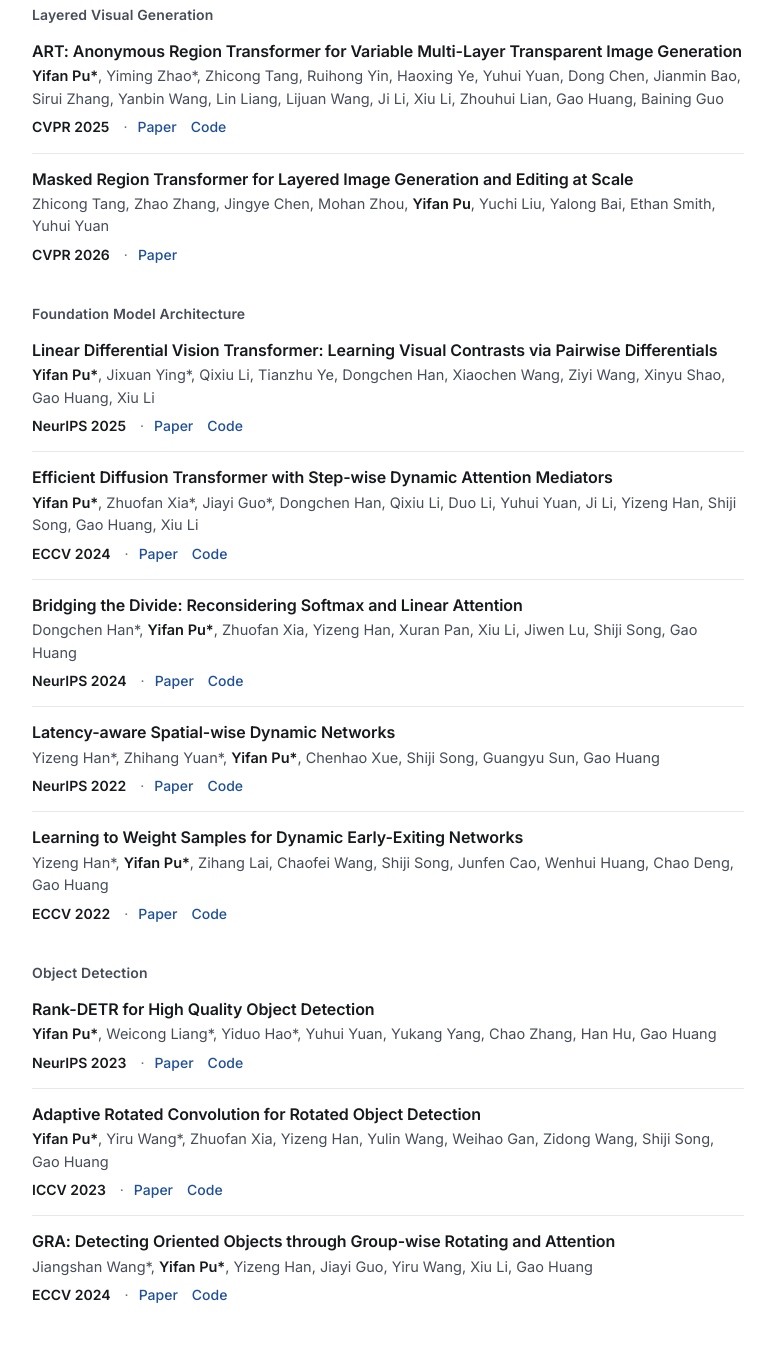
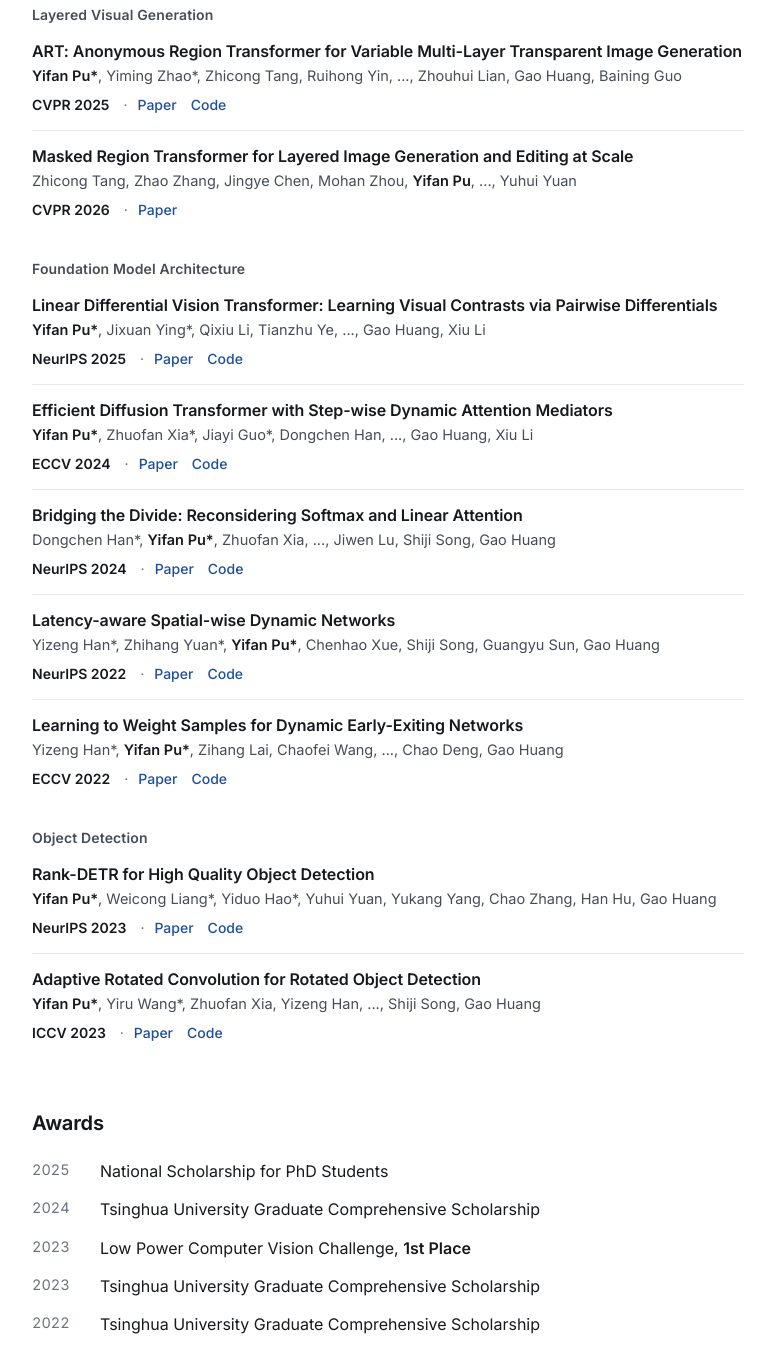
Before and after one commit to yifanpu001/yifanpu001.github.io, a plain HTML site: page index.html in a window 1280 px wide. Shown: the part 720-2067 px from the top of the page, without its empty margins (252-1027 px from the left). Drawn offline with Linux system fonts and the light colour scheme.

Commit message:
Shorten long author lists and remove GRA.
Co-authored-by: Cursor <cursoragent@cursor.com>

```diff
--- a/index.html
+++ b/index.html
@@ -296,12 +296,12 @@
       <div class="pub-list">
         <article class="pub">
           <h3 class="pub-title"><a href="https://openaccess.thecvf.com/content/CVPR2025/html/Pu_ART_Anonymous_Region_Transformer_for_Variable_Multi-Layer_Transparent_Image_Generation_CVPR_2025_paper.html">ART: Anonymous Region Transformer for Variable Multi-Layer Transparent Image Generation</a></h3>
-          <p class="pub-authors"><span class="me">Yifan Pu*</span>, Yiming Zhao*, Zhicong Tang, Ruihong Yin, Haoxing Ye, Yuhui Yuan, Dong Chen, Jianmin Bao, Sirui Zhang, Yanbin Wang, Lin Liang, Lijuan Wang, Ji Li, Xiu Li, Zhouhui Lian, Gao Huang, Baining Guo</p>
+          <p class="pub-authors"><span class="me">Yifan Pu*</span>, Yiming Zhao*, Zhicong Tang, Ruihong Yin, ..., Zhouhui Lian, Gao Huang, Baining Guo</p>
           <p class="pub-meta"><span class="venue">CVPR 2025</span><span class="pub-links"><a href="https://openaccess.thecvf.com/content/CVPR2025/papers/Pu_ART_Anonymous_Region_Transformer_for_Variable_Multi-Layer_Transparent_Image_Generation_CVPR_2025_paper.pdf">Paper</a><a href="https://github.com/microsoft/art-msra">Code</a></span></p>
         </article>
         <article class="pub">
           <h3 class="pub-title"><a href="https://arxiv.org/abs/2605.27235">Masked Region Transformer for Layered Image Generation and Editing at Scale</a></h3>
-          <p class="pub-authors">Zhicong Tang, Zhao Zhang, Jingye Chen, Mohan Zhou, <span class="me">Yifan Pu</span>, Yuchi Liu, Yalong Bai, Ethan Smith, Yuhui Yuan</p>
+          <p class="pub-authors">Zhicong Tang, Zhao Zhang, Jingye Chen, Mohan Zhou, <span class="me">Yifan Pu</span>, ..., Yuhui Yuan</p>
           <p class="pub-meta"><span class="venue">CVPR 2026</span><span class="pub-links"><a href="https://arxiv.org/pdf/2605.27235">Paper</a></span></p>
         </article>
       </div>
@@ -310,17 +310,17 @@
       <div class="pub-list">
         <article class="pub">
           <h3 class="pub-title"><a href="https://arxiv.org/abs/2511.00833">Linear Differential Vision Transformer: Learning Visual Contrasts via Pairwise Differentials</a></h3>
-          <p class="pub-authors"><span class="me">Yifan Pu*</span>, Jixuan Ying*, Qixiu Li, Tianzhu Ye, Dongchen Han, Xiaochen Wang, Ziyi Wang, Xinyu Shao, Gao Huang, Xiu Li</p>
+          <p class="pub-authors"><span class="me">Yifan Pu*</span>, Jixuan Ying*, Qixiu Li, Tianzhu Ye, ..., Gao Huang, Xiu Li</p>
           <p class="pub-meta"><span class="venue">NeurIPS 2025</span><span class="pub-links"><a href="https://arxiv.org/pdf/2511.00833">Paper</a><a href="https://github.com/LeapLabTHU/LinearDiff">Code</a></span></p>
         </article>
         <article class="pub">
           <h3 class="pub-title"><a href="https://www.ecva.net/papers/eccv_2024/papers_ECCV/html/2391_ECCV_2024_paper.php">Efficient Diffusion Transformer with Step-wise Dynamic Attention Mediators</a></h3>
-          <p class="pub-authors"><span class="me">Yifan Pu*</span>, Zhuofan Xia*, Jiayi Guo*, Dongchen Han, Qixiu Li, Duo Li, Yuhui Yuan, Ji Li, Yizeng Han, Shiji Song, Gao Huang, Xiu Li</p>
+          <p class="pub-authors"><span class="me">Yifan Pu*</span>, Zhuofan Xia*, Jiayi Guo*, Dongchen Han, ..., Gao Huang, Xiu Li</p>
           <p class="pub-meta"><span class="venue">ECCV 2024</span><span class="pub-links"><a href="https://www.ecva.net/papers/eccv_2024/papers_ECCV/papers/02391.pdf">Paper</a><a href="https://github.com/LeapLabTHU/Attention-Mediators">Code</a></span></p>
         </article>
         <article class="pub">
           <h3 class="pub-title"><a href="https://proceedings.neurips.cc/paper_files/paper/2024/hash/90800f46f84381b7891e1378ee850013-Abstract-Conference.html">Bridging the Divide: Reconsidering Softmax and Linear Attention</a></h3>
-          <p class="pub-authors">Dongchen Han*, <span class="me">Yifan Pu*</span>, Zhuofan Xia, Yizeng Han, Xuran Pan, Xiu Li, Jiwen Lu, Shiji Song, Gao Huang</p>
+          <p class="pub-authors">Dongchen Han*, <span class="me">Yifan Pu*</span>, Zhuofan Xia, ..., Jiwen Lu, Shiji Song, Gao Huang</p>
           <p class="pub-meta"><span class="venue">NeurIPS 2024</span><span class="pub-links"><a href="https://proceedings.neurips.cc/paper_files/paper/2024/file/90800f46f84381b7891e1378ee850013-Paper-Conference.pdf">Paper</a><a href="https://github.com/LeapLabTHU/InLine">Code</a></span></p>
         </article>
         <article class="pub">
@@ -330,7 +330,7 @@
         </article>
         <article class="pub">
           <h3 class="pub-title"><a href="https://www.ecva.net/papers/eccv_2022/papers_ECCV/html/4295_ECCV_2022_paper.php">Learning to Weight Samples for Dynamic Early-Exiting Networks</a></h3>
-          <p class="pub-authors">Yizeng Han*, <span class="me">Yifan Pu*</span>, Zihang Lai, Chaofei Wang, Shiji Song, Junfen Cao, Wenhui Huang, Chao Deng, Gao Huang</p>
+          <p class="pub-authors">Yizeng Han*, <span class="me">Yifan Pu*</span>, Zihang Lai, Chaofei Wang, ..., Chao Deng, Gao Huang</p>
           <p class="pub-meta"><span class="venue">ECCV 2022</span><span class="pub-links"><a href="https://www.ecva.net/papers/eccv_2022/papers_ECCV/papers/136710363.pdf">Paper</a><a href="https://github.com/LeapLabTHU/L2W-DEN">Code</a></span></p>
         </article>
       </div>
@@ -344,13 +344,8 @@
         </article>
         <article class="pub">
           <h3 class="pub-title"><a href="https://openaccess.thecvf.com/content/ICCV2023/html/Pu_Adaptive_Rotated_Convolution_for_Rotated_Object_Detection_ICCV_2023_paper.html">Adaptive Rotated Convolution for Rotated Object Detection</a></h3>
-          <p class="pub-authors"><span class="me">Yifan Pu*</span>, Yiru Wang*, Zhuofan Xia, Yizeng Han, Yulin Wang, Weihao Gan, Zidong Wang, Shiji Song, Gao Huang</p>
+          <p class="pub-authors"><span class="me">Yifan Pu*</span>, Yiru Wang*, Zhuofan Xia, Yizeng Han, ..., Shiji Song, Gao Huang</p>
           <p class="pub-meta"><span class="venue">ICCV 2023</span><span class="pub-links"><a href="https://openaccess.thecvf.com/content/ICCV2023/papers/Pu_Adaptive_Rotated_Convolution_for_Rotated_Object_Detection_ICCV_2023_paper.pdf">Paper</a><a href="https://github.com/LeapLabTHU/ARC">Code</a></span></p>
-        </article>
-        <article class="pub">
-          <h3 class="pub-title"><a href="https://www.ecva.net/papers/eccv_2024/papers_ECCV/html/2600_ECCV_2024_paper.php">GRA: Detecting Oriented Objects through Group-wise Rotating and Attention</a></h3>
-          <p class="pub-authors">Jiangshan Wang*, <span class="me">Yifan Pu*</span>, Yizeng Han, Jiayi Guo, Yiru Wang, Xiu Li, Gao Huang</p>
-          <p class="pub-meta"><span class="venue">ECCV 2024</span><span class="pub-links"><a href="https://www.ecva.net/papers/eccv_2024/papers_ECCV/papers/02600.pdf">Paper</a><a href="https://github.com/wangjiangshan0725/GRA">Code</a></span></p>
         </article>
       </div>
     </section>
```
